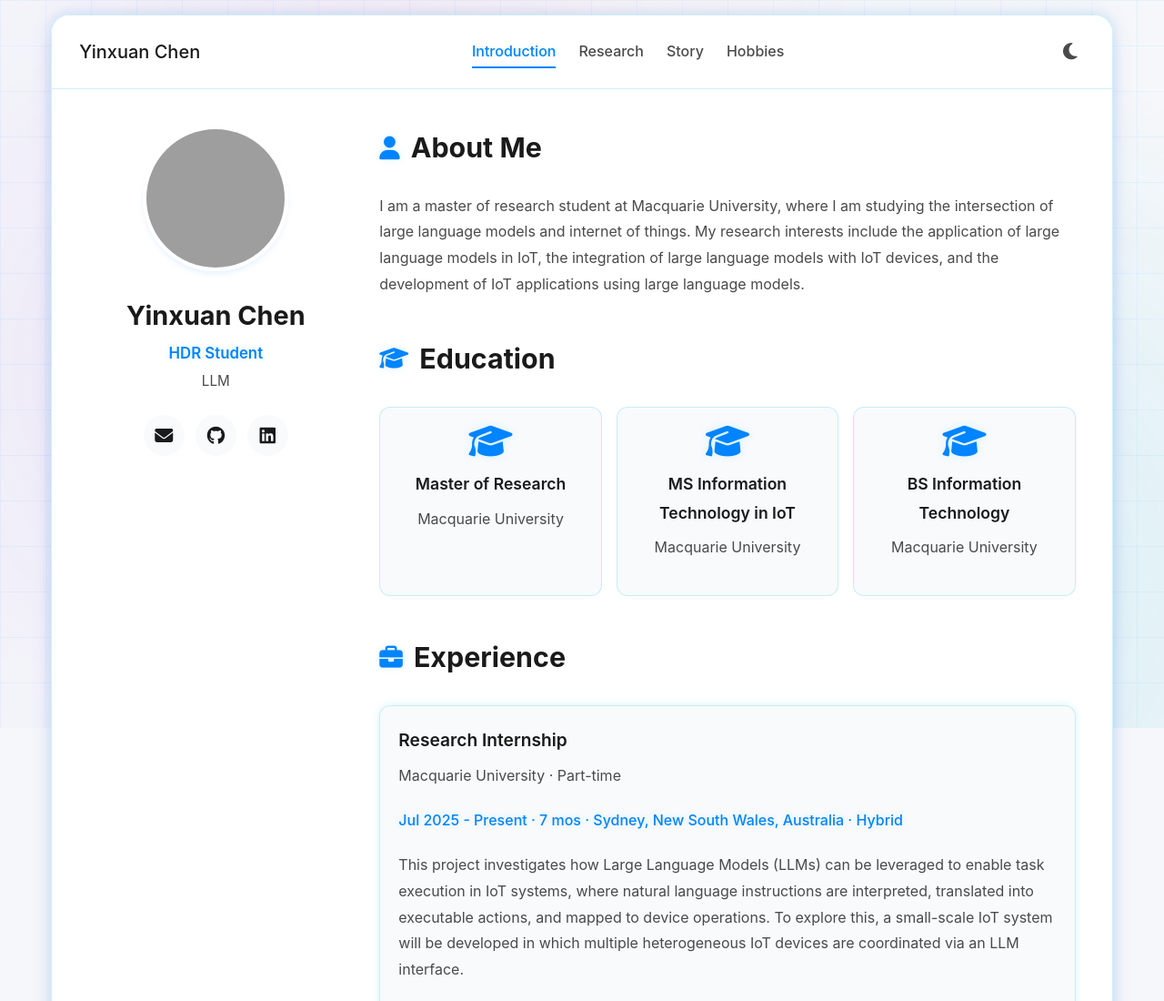
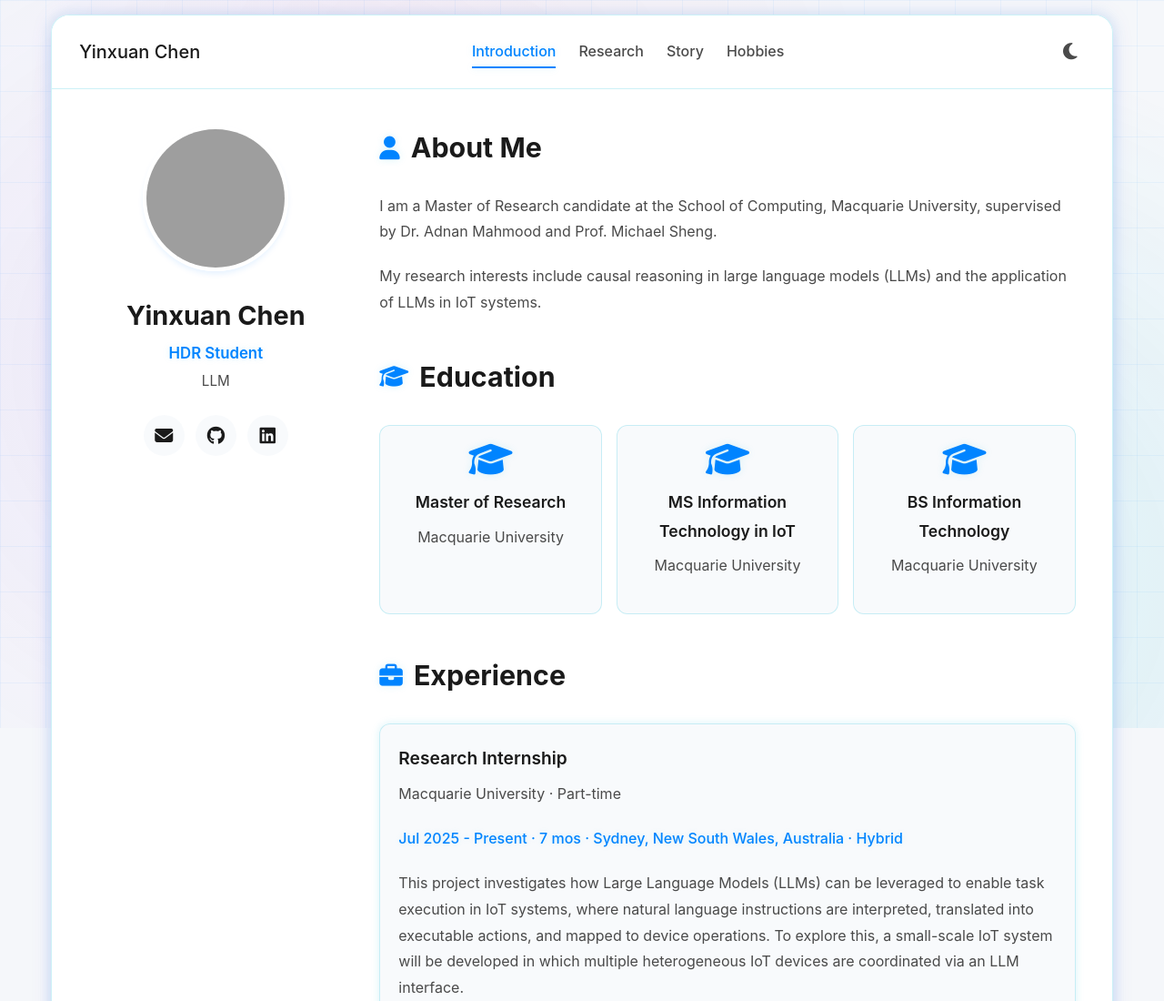
Before and after one commit to xxianz2/yinxuanchen, a plain HTML site: page index.html in a window 1280 px wide. Shown: the top 1100 px of the page at 91% size. Drawn offline with nearby package versions, Linux system fonts and the light colour scheme; grey boxes are pictures that could not be loaded.

Commit message:
about me

```diff
--- a/index.html
+++ b/index.html
@@ -62,8 +62,8 @@
                             <h2>About Me</h2>
                         </div>
                         <div class="section-content">
-                            <p> I am a master of research student at Macquarie University, where I am studying the intersection of large language models and internet of things. My research interests include the application of large language models in IoT, the integration of large language models with IoT devices, and the development of IoT applications using large language models. </p>
-
+                            <p>I am a Master of Research candidate at the School of Computing, Macquarie University, supervised by Dr. Adnan Mahmood and Prof. Michael Sheng.</p>
+                            <p>My research interests include causal reasoning in large language models (LLMs) and the application of LLMs in IoT systems.</p>
                             <!-- education background -->
                             <div style="margin-top: 40px;">
                                 <div class="section-header">
--- a/script.js
+++ b/script.js
@@ -31,41 +31,41 @@ function updateThemeIcon(theme) {
 const navLinks = document.querySelectorAll('.nav-link');
 const contentBlocks = document.querySelectorAll('.content-block');
 
-navLinks.forEach(link => {
-    link.addEventListener('click', (e) => {
-        e.preventDefault();
-
+function activateSection(targetId) {
     // remove all active states
     navLinks.forEach(l => l.classList.remove('active'));
     contentBlocks.forEach(block => block.classList.remove('active'));
 
-        // add active state to current link
-        link.classList.add('active');
+    const targetBlock = document.getElementById(targetId) || document.getElementById('bio');
+    if (!targetBlock) return;
 
-        // display corresponding content block
-        const targetId = link.getAttribute('href').substring(1);
-        const targetBlock = document.getElementById(targetId);
-
-        if (targetBlock) {
     targetBlock.classList.add('active');
 
-            // initialize travel map lazily when Travel tab is opened
+    const activeLink = document.querySelector(`.nav-link[href="#${targetId}"]`);
+    if (activeLink) {
+        activeLink.classList.add('active');
+    }
+
+    // initialize travel map lazily when Hobbies/Travel tab is opened
     if (targetId === 'travel') {
         initTravelMap();
     }
-        } else {
-            // if there is no corresponding content block, display bio
-            document.getElementById('bio').classList.add('active');
 }
+
+navLinks.forEach(link => {
+    link.addEventListener('click', (e) => {
+        e.preventDefault();
+        const targetId = link.getAttribute('href').substring(1);
+        activateSection(targetId);
+        // update URL hash without jumping
+        history.replaceState(null, '', `#${targetId}`);
     });
 });
 
-// default display bio section
+// default display section based on URL hash (for GitHub Pages deep links)
 window.addEventListener('DOMContentLoaded', () => {
-    const bioBlock = document.getElementById('bio');
-    if (bioBlock) {
-        bioBlock.classList.add('active');
-    }
+    const hash = window.location.hash ? window.location.hash.substring(1) : 'bio';
+    activateSection(hash);
 });
 
 // smooth scrolling for in-page anchors outside nav (if any)
```
Lines whose indentation alone changed are shown as unchanged.
